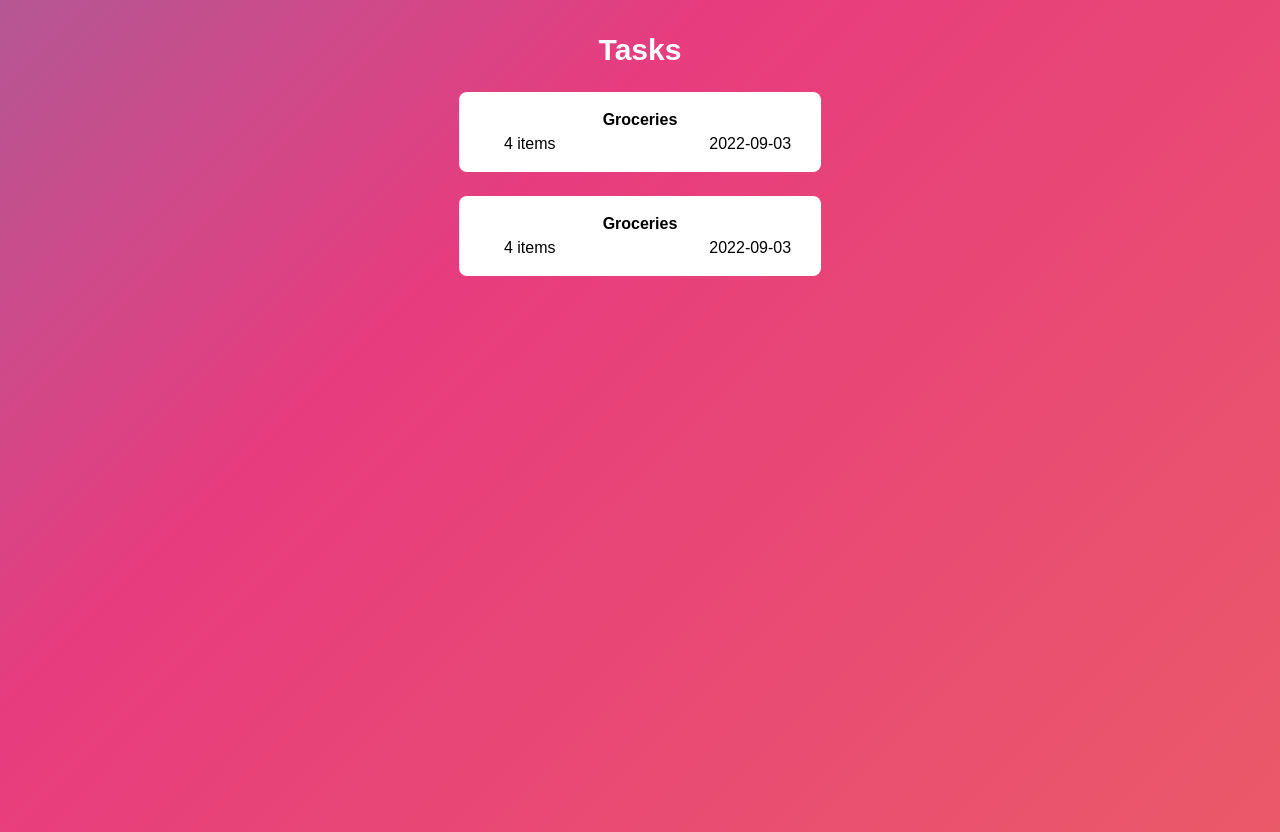
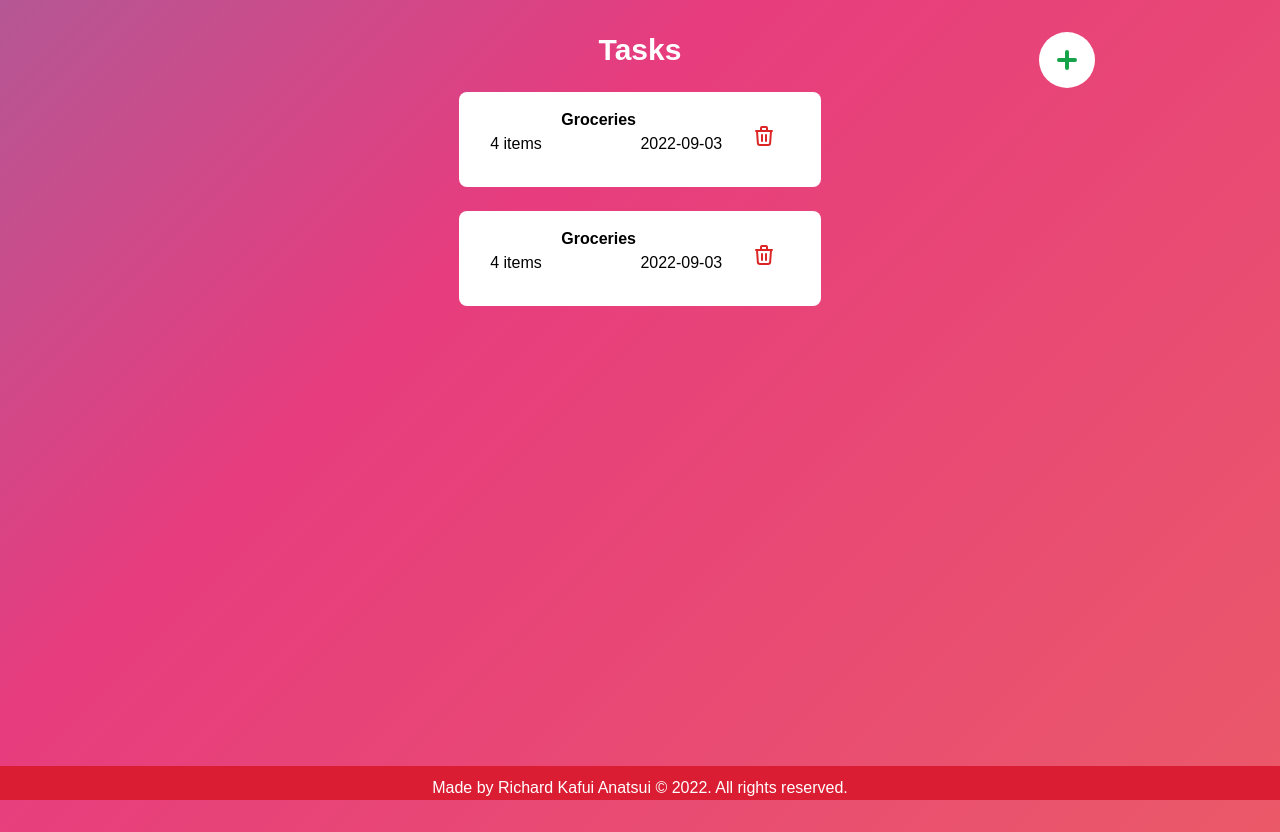
Before and after one commit to rich5k/my-todo, a React (Create React App) app: page / in a window 1280 px wide. Built offline with nearby package versions, Linux system fonts and the light colour scheme.

Commit message:
added footer and add-task button

```diff
--- a/src/App.css
+++ b/src/App.css
@@ -6,6 +6,16 @@ body {
     @import url('https://fonts.googleapis.com/css2?family=Barlow:wght@300;400;500;700&display=swap');
     font-family: 'Barlow', sans-serif;
 }
+
+.Task{
+    transition: 0.3s;
+}
+
+.Task:hover{
+    transform: scale(1.3);
+    cursor: pointer;
+}
+
 
 @keyframes gradient {
 	0% {
@@ -18,3 +28,44 @@ body {
 		background-position: 0% 50%;
 	}
 }
+
+footer{
+    position: fixed;
+    padding: 10px 10px 0px 10px;
+    bottom: 0;
+    width: 100%;
+    color: white;
+    background: #000;
+    text-align: center;
+    animation:  color-change 10s ease-in-out infinite;
+    margin-top: 30px;
+}
+
+@keyframes color-change{
+    0%{
+        background: #000;
+        color: white;
+    }
+    16%{
+        background:#0079C4;
+    }
+    32%{
+        background:#FAAC86;
+    }
+    48%{
+        background:#E61F34;
+        color: white;
+    }
+    64%{
+        background:#C71A2E;
+        color: white;
+    }
+    80%{
+        background: #FFD63E;
+        color: black;
+    }
+    100%{
+        background: #FFD53B;
+        color: black;
+    }
+}
--- /dev/null
+++ b/src/components/Footer.jsx
@@ -0,0 +1,12 @@
+const Footer = () => {
+    return (
+        <div className="Footer">
+            <footer>
+                <p>Made by Richard Kafui Anatsui &copy; 2022. All rights reserved.</p>
+            </footer>
+
+        </div>
+     );
+}
+
+export default Footer;
--- a/src/components/Task.jsx
+++ b/src/components/Task.jsx
@@ -1,11 +1,25 @@
 const Task = () => {
+    const deleteTask =()=>{
+        alert("deleted");
+    }
     return (
-        <div className="Task bg-white my-6 mx-8 text-center rounded-lg p-4">
-            <div className="name font-bold">Groceries</div>
-            <div className="grid grid-cols-3">
-                <div className="item-num">4 items</div>
-                <div></div>
-                <div className="updated-date">2022-09-03</div>
+        <div className="Task bg-white my-6 mx-8 text-center rounded-lg p-4 grid grid-cols-4">
+            <div className="col-span-3">
+                <div className="name font-bold">Groceries</div>
+                <div className="grid grid-cols-3">
+                    <div className="item-num">4 items</div>
+                    <div></div>
+                    <div className="updated-date">2022-09-03</div>
+                </div>
+
+            </div>
+            <div className="delete-task p-4 text-center text-red-600">
+                <button onClick={deleteTask}>
+                    <svg xmlns="http://www.w3.org/2000/svg" className="h-6 w-6" fill="none" viewBox="0 0 24 24" stroke="currentColor" strokeWidth={2}>
+                    <path strokeLinecap="round" strokeLinejoin="round" d="M19 7l-.867 12.142A2 2 0 0116.138 21H7.862a2 2 0 01-1.995-1.858L5 7m5 4v6m4-6v6m1-10V4a1 1 0 00-1-1h-4a1 1 0 00-1 1v3M4 7h16" />
+                    </svg>
+                </button>
+
             </div>
         </div>
      );
--- a/src/components/Tasks.jsx
+++ b/src/components/Tasks.jsx
@@ -1,3 +1,4 @@
+import Footer from "./Footer";
 import Task from "./Task";
 
 const Tasks = () => {
@@ -9,7 +10,15 @@ const Tasks = () => {
                 <Task />
                 <Task />
             </div>
-            <div></div>
+            <div>
+                <button className="add-task text-green-600 bg-white p-4 text-xl font-bold rounded-full">
+                    <svg xmlns="http://www.w3.org/2000/svg" class="h-6 w-6" fill="none" viewBox="0 0 24 24" stroke="currentColor" stroke-width="4">
+                    <path stroke-linecap="round" stroke-linejoin="round" d="M12 4v16m8-8H4" />
+                    </svg>
+                </button>
+            </div>
+
+            <Footer />
         </div>
      );
 }
```
